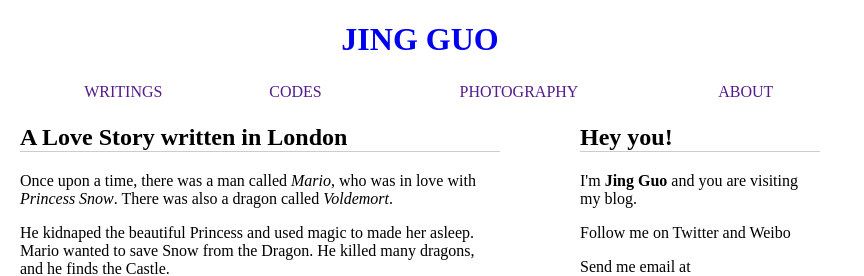
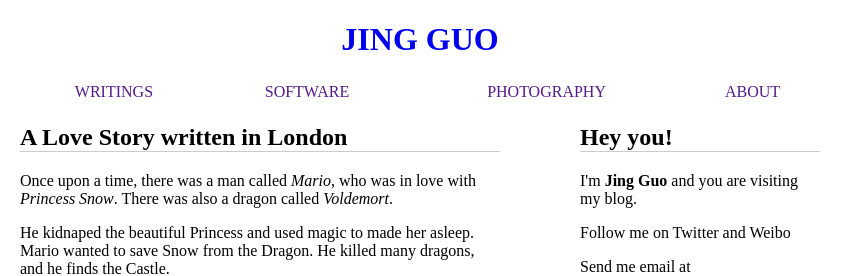
Before and after one commit to guojing0/guojing0.github.io, a Jekyll site: the page built from _posts/2011-08-25-love-story-written-in-london.md, in a window 1280 px wide. Shown: the top 276 px of the page, without its empty margins (0-864 px from the left). Built offline with Jekyll 4.4.1, drawn with Linux system fonts in a browser that asks for light colours; Markdown is read by kramdown in place of the engine named in the settings.

Commit message:
code -> software

```diff
--- a/_layouts/foo.html
+++ b/_layouts/foo.html
@@ -60,7 +60,7 @@
         <table width="100%">
           <tr>
             <td><a href="">WRITINGS</a></td>
-            <td><a href="">CODES</a></td>
+            <td><a href="">SOFTWARE</a></td>
             <td><a href="">PHOTOGRAPHY</a></td>
             <td><a href="">ABOUT</a></td>
           </tr>
```
